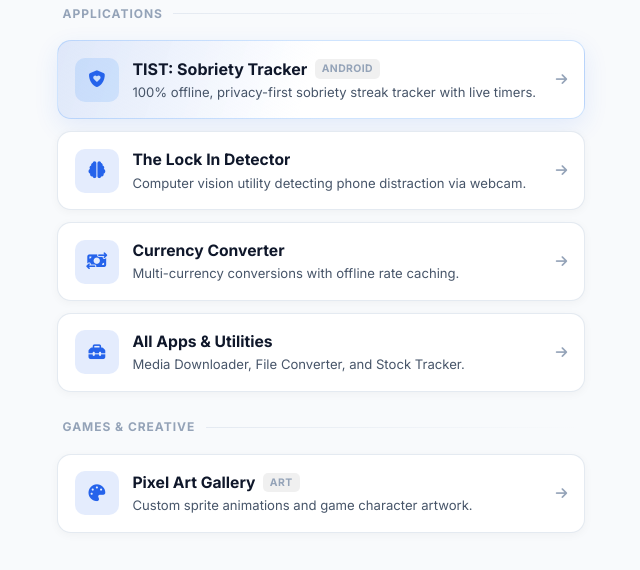
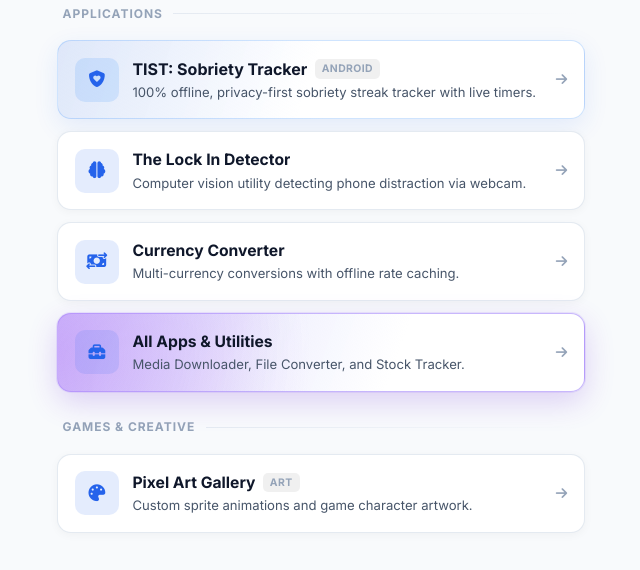
Before and after one commit to karimuq/Website-files, a plain HTML site: page links.html in a window 1280 px wide. Shown: the part 1147-1717 px from the top of the page, without its empty margins (319-959 px from the left). Drawn offline with Linux system fonts and the light colour scheme.

Commit message:
style: add glow to apps hub card Give the All Apps and Utilities link a distinct indigo glow so it reads as the full apps directory.\n\n

```diff
--- a/css/links.css
+++ b/css/links.css
@@ -388,6 +388,39 @@ body {
     radial-gradient(circle at 0% 50%, rgba(129, 140, 248, 0.24), transparent 46%),
     linear-gradient(110deg, rgba(37, 99, 235, 0.2), var(--card-bg) 62%);
   border-color: rgba(129, 140, 248, 0.62);
+}
+
+.card-apps-hub {
+  position: relative;
+  isolation: isolate;
+  background:
+    radial-gradient(circle at 0% 50%, rgba(168, 85, 247, 0.28), transparent 48%),
+    linear-gradient(110deg, rgba(99, 102, 241, 0.22), var(--card-bg) 64%);
+  border-color: rgba(167, 139, 250, 0.62);
+  box-shadow:
+    0 0 0 1px rgba(139, 92, 246, 0.12),
+    0 10px 30px rgba(109, 40, 217, 0.2);
+}
+
+.card-apps-hub::before {
+  content: '';
+  position: absolute;
+  inset: -1px;
+  z-index: -1;
+  border-radius: inherit;
+  background: linear-gradient(105deg, rgba(192, 132, 252, 0.7), transparent 42%);
+  opacity: 0.35;
+  pointer-events: none;
+}
+
+.card-apps-hub:hover,
+.card-apps-hub:focus,
+.card-apps-hub:active {
+  border-color: rgba(192, 132, 252, 0.9);
+  box-shadow:
+    0 0 0 1px rgba(192, 132, 252, 0.2),
+    0 0 28px rgba(147, 51, 234, 0.35),
+    var(--shadow-hover);
   box-shadow:
     0 0 0 1px rgba(129, 140, 248, 0.12),
     0 10px 32px rgba(79, 70, 229, 0.25);
--- a/links.html
+++ b/links.html
@@ -24,7 +24,7 @@
   <link rel="stylesheet" href="https://cdnjs.cloudflare.com/ajax/libs/font-awesome/6.5.1/css/all.min.css">
 
   <!-- Stylesheet -->
-  <link rel="stylesheet" href="css/links.css?v=2.1">
+  <link rel="stylesheet" href="css/links.css?v=2.2">
 
   <!-- Offline Client-Side QR Generator -->
   <script src="js/qr.js"></script>
@@ -220,7 +220,7 @@
         <i class="fa-solid fa-arrow-right card-arrow" aria-hidden="true"></i>
       </a>
 
-      <a href="projects-apps.html" class="card">
+      <a href="projects-apps.html" class="card card-apps-hub">
         <div class="card-icon icon-indigo">
           <i class="fa-solid fa-toolbox"></i>
         </div>
```
